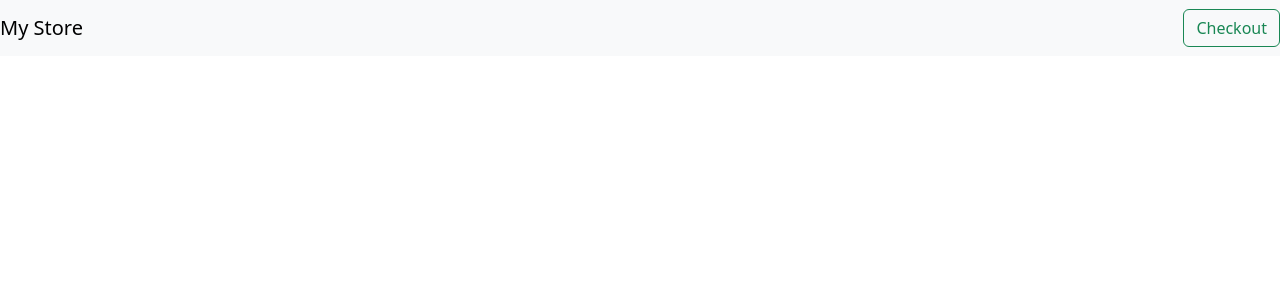
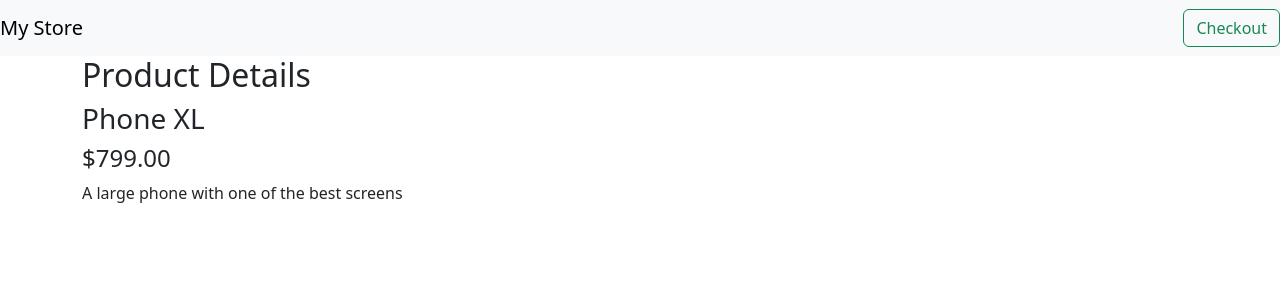
Before and after one commit to MarkoSchoretits/FE24-NG03-shop, an Angular app: page /products/0 in a window 1280 px wide. Before the commit this address led to /. Shown: the top 300 px of the page. Built offline with nearby package versions, Linux system fonts and the light colour scheme.

Commit message:
C add details component

```diff
--- a/src/app/app-routing.module.ts
+++ b/src/app/app-routing.module.ts
@@ -1,10 +1,13 @@
 import { NgModule } from '@angular/core';
 import { RouterModule, Routes } from '@angular/router';
+import { ProductDetailsComponent } from './product-details/product-details.component';
 import { ProductListComponent } from './product-list/product-list.component';
 
 const routes: Routes = [
   {
     path:"", component: ProductListComponent
+  },{
+    path: 'products/:productId', component: ProductDetailsComponent
   }
 ];
 
--- a/src/app/app.module.ts
+++ b/src/app/app.module.ts
@@ -5,12 +5,14 @@ import { AppRoutingModule } from './app-routing.module';
 import { AppComponent } from './app.component';
 import { ProductListComponent } from './product-list/product-list.component';
 import { NavbarComponent } from './navbar/navbar.component';
+import { ProductDetailsComponent } from './product-details/product-details.component';
 
 @NgModule({
   declarations: [
     AppComponent,
     ProductListComponent,
-    NavbarComponent
+    NavbarComponent,
+    ProductDetailsComponent
   ],
   imports: [
     BrowserModule,
--- /dev/null
+++ b/src/app/product-details/product-details.component.html
@@ -0,0 +1,7 @@
+<h2>Product Details</h2>
+
+<div *ngIf="product">
+    <h3>{{ product.name }}</h3>
+    <h4>{{ product.price | currency }}</h4>
+    <p>{{ product.description }}</p>
+</div>
--- /dev/null
+++ b/src/app/product-details/product-details.component.ts
@@ -0,0 +1,24 @@
+import { Component, OnInit } from '@angular/core';
+import { ActivatedRoute, Params } from '@angular/router';
+import { products } from '../products';
+import { IProducts } from '../IProducts';
+
+@Component({
+  selector: 'app-product-details',
+  templateUrl: './product-details.component.html',
+  styleUrls: ['./product-details.component.css']
+})
+export class ProductDetailsComponent implements OnInit {
+
+  product: IProducts = {} as IProducts;
+  id: number = 0;
+
+  constructor(private route: ActivatedRoute) { }
+
+  ngOnInit(): void {
+    this.route.params.subscribe((params: Params) => {
+      this.id = +params['productId'];
+      this.product = products[this.id];
+    });
+  }
+}
--- a/src/app/product-list/product-list.component.html
+++ b/src/app/product-list/product-list.component.html
@@ -1,9 +1,11 @@
 <h2>Products</h2>
 
 <!--loop through products-->
-<div *ngFor="let product of products">
+<div *ngFor="let product of products ; index as productId">
     <h3>
-        {{ product.name }}
+        <a routerLink="products/{{productId}}">
+            {{ product.name }}
+        </a>
     </h3>
 
     <!--in case there is a description, print it!-->
```
Also changed, not shown: src/app/product-details/product-details.component.css (added), 1 other file (tests, documents, lock files or other folders).
